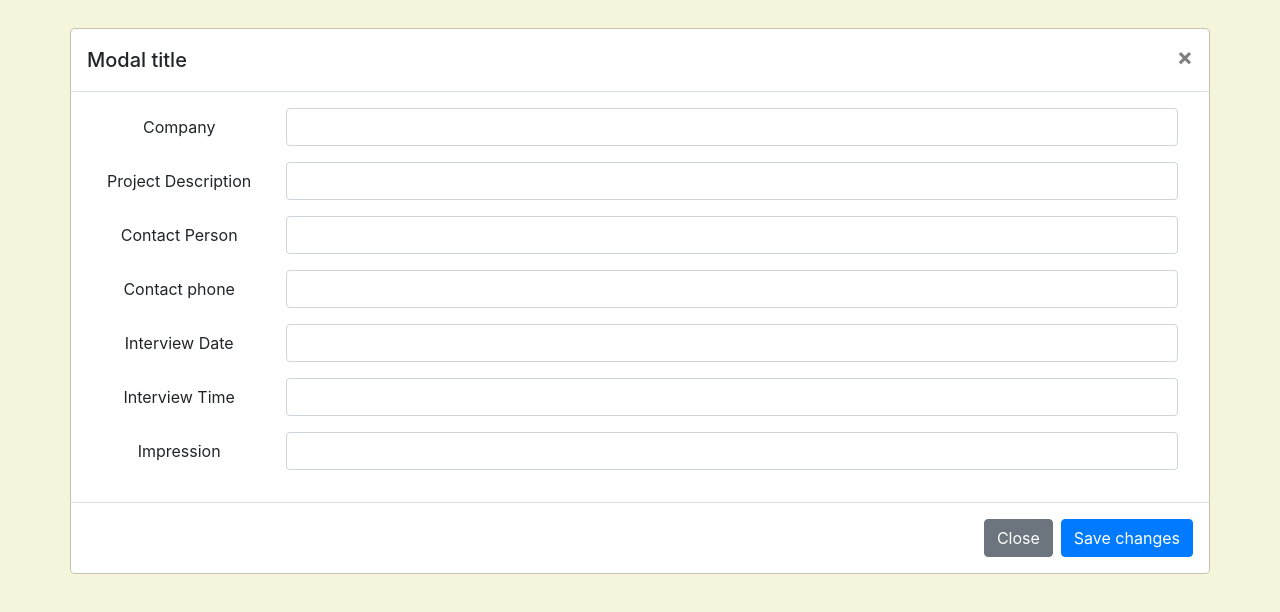
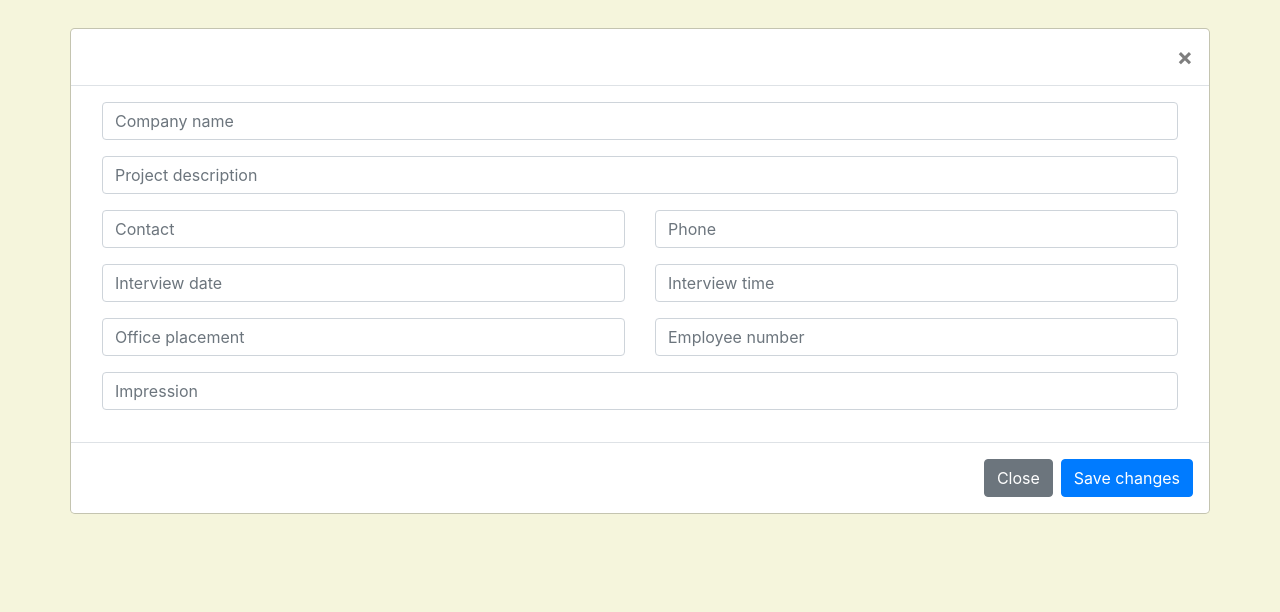
Before and after one commit to nikpopov/interview, a React (Create React App) app: page / in a window 1280 px wide. Both pictures are taken after a click on the button "Add New Record". Shown: the top 612 px of the page. Built offline with nearby package versions, Linux system fonts and the light colour scheme.

Commit message:
commit: Added remove record button

```diff
--- a/src/App.js
+++ b/src/App.js
@@ -51,8 +51,8 @@ class App extends React.Component {
         index = 0,
         number = 0,
         newList = [];
-      if (this.state.list.length && this.state.list.some(item => item.id.toString() === obj.id.toString())) {
-        item = this.state.list.find(item => item.id.toString() === obj.id.toString());
+      if (this.state.list.length && this.state.list.some(item => item.id === obj.id)) {
+        item = this.state.list.find(item => item.id === obj.id);
         index = this.state.list.indexOf(item);
         newList = this.state.list.map(item => item);
         number = 1;
@@ -102,6 +102,15 @@ class App extends React.Component {
     });
   }
 
+  onRemoveRecord = (record) => {
+    const newList = this.state.list.filter(item => item.id !== record.id);
+    console.log(newList);
+    this.setState({
+      list: newList
+    });
+    localStorage.setItem('list', JSON.stringify(newList));
+  }
+
   render() {
     return (
       <div className="App">
@@ -110,6 +119,7 @@ class App extends React.Component {
           list={this.state.list}
           modalIsOpen={this.state.modalIsOpen}
           onEditInterviewData={this.onEditInterviewData}
+          onRemoveRecord={this.onRemoveRecord}
         />
         <Modal
           modalIsOpen={this.state.modalIsOpen}
--- a/src/components/Modal/Modal.js
+++ b/src/components/Modal/Modal.js
@@ -19,7 +19,10 @@ const Modal = (props) => {
     >
       <div className="modal-dialog modal-xl">
         <div className="modal-content">
-          <ModalHeader closeModal={closeModal}/>
+          <ModalHeader
+            closeModal={closeModal}
+            title={record.project}
+          />
           <ModalBody
             onValueChange={onValueChange}
             record={record}
--- a/src/components/Modal/ModalBody.js
+++ b/src/components/Modal/ModalBody.js
@@ -9,58 +9,77 @@ const ModalBody = (props) => {
       <div className='col-12'>
         <div className='form-group row'>
           <TextInput
-            fieldName={'company'}
-            labelText={'Company'}
+            width={12}
+            fieldName='company'
             onChange={onValueChange}
             value={record.company || ''}
+            placeholder='Company name'
           />
         </div>
         <div className='form-group row'>
           <TextInput
+            width={12}
             fieldName={'project'}
-            labelText={'Project Description'}
             onChange={onValueChange}
             value={record.project || ''}
+            placeholder='Project description'
           />
         </div>
         <div className='form-group row'>
           <TextInput
+            width={6}
             fieldName={'contactPerson'}
-            labelText={'Contact Person'}
             onChange={onValueChange}
             value={record.contactPerson || ''}
+            placeholder='Contact'
+          />
+           <TextInput
+            width={6}
+            fieldName={'contactPhone'}
+            onChange={onValueChange}
+            value={record.contactPhone || ''}
+            placeholder='Phone'
           />
         </div>
         <div className='form-group row'>
           <TextInput
-            fieldName={'contactPhone'}
-            labelText={'Contact phone'}
+            width={6}
+            fieldName={'date'}
             onChange={onValueChange}
-            value={record.contactPhone || ''}
+            value={record.date || ''}
+            placeholder='Interview date'
+          />
+          <TextInput
+            width={6}
+            fieldName={'time'}
+            onChange={onValueChange}
+            value={record.time || ''}
+            placeholder='Interview time'
           />
         </div>
         <div className='form-group row'>
           <TextInput
-            fieldName={'date'}
-            labelText={'Interview Date'}
+            width={6}
+            fieldName={'officePlacement'}
             onChange={onValueChange}
-            value={record.date || ''}
+            value={record.impression || ''}
+            placeholder='Office placement'
+          />
+          <TextInput
+            width={6}
+            fieldName={'employeeNumber'}
+            onChange={onValueChange}
+            value={record.impression || ''}
+            placeholder='Employee number'
           />
         </div>
         <div className='form-group row'>
           <TextInput
-            fieldName={'time'}
-            labelText={'Interview Time'}
-            onChange={onValueChange}
-            value={record.time || ''}
-          />
-        </div>
-        <div className='form-group row'>
-          <TextInput
+            width={12}
             fieldName={'impression'}
-            labelText={'Impression'}
             onChange={onValueChange}
             value={record.impression || ''}
+            placeholder='Impression'
           />
         </div>
       </div>
--- a/src/components/Modal/ModalHeader.js
+++ b/src/components/Modal/ModalHeader.js
@@ -1,11 +1,11 @@
 import React from 'react';
 
 const ModalHeader = (props) => {
-  const { closeModal } = props;
+  const { closeModal, title } = props;
 
   return (
     <div className="modal-header">
-      <h5 className="modal-title">Modal title</h5>
+      <h5 className="modal-title">{title}</h5>
       <button
         type="button"
         className="close"
--- a/src/components/formComponents/TextInput.js
+++ b/src/components/formComponents/TextInput.js
@@ -1,18 +1,18 @@
 import React, { Fragment } from 'react';
 
 const TextInput = (props) => {
-  const { fieldName, labelText, onChange, value } = props;
+  const { fieldName, onChange, value, width, placeholder } = props;
 
   return (
     <Fragment>
-      <label htmlFor={fieldName} className='col-sm-2 col-form-label'>{labelText}</label>
-      <div className='col-sm-10'>
+      <div className={`col-sm-${width}`}>
         <input
           name={fieldName}
           type='text'
           className='form-control'
           onChange={onChange}
           value={value}
+          placeholder={placeholder}
         />
       </div>
     </Fragment>
--- a/src/components/tableLayout/TableContent.js
+++ b/src/components/tableLayout/TableContent.js
@@ -2,7 +2,7 @@ import React from 'react';
 import TableItem from './TableItem';
 
 const TableContent = (props) => {
-  const { list, onEditInterviewData } = props;
+  const { list, onEditInterviewData, onRemoveRecord } = props;
 
   return (
     <div className='cols-12'>
@@ -14,6 +14,7 @@ const TableContent = (props) => {
             index={i}
             interview={interview}
             onEditInterviewData={onEditInterviewData}
+            onRemoveRecord={onRemoveRecord}
           />
         );
       })
--- a/src/components/tableLayout/TableHeader.js
+++ b/src/components/tableLayout/TableHeader.js
@@ -6,7 +6,7 @@ const TableHeader = () => {
       <div className='col-3'>
         <h6>Company</h6>
       </div>
-      <div className='col-5'>
+      <div className='col-4'>
         <h6>Short Project Description</h6>
       </div>
       <div className='col-2'>
@@ -18,6 +18,9 @@ const TableHeader = () => {
       <div className='col-1'>
         <h6>Interview Time</h6>
       </div>
+      <div className='col-1'>
+        Remove record
+      </div>
     </div>
   )
 }
--- a/src/components/tableLayout/TableItem.js
+++ b/src/components/tableLayout/TableItem.js
@@ -2,22 +2,27 @@ import React from 'react';
 import classnames from 'classnames';
 
 const TableItem = (props) => {
-  const { index, interview, onEditInterviewData } = props;
+  const { index, interview, onEditInterviewData, onRemoveRecord } = props;
 
   return (
     <div
       className={classnames({
         'row': true,
         'topBottom1REM': true,
-        'pointer': true,
         'odd': index % 2 === 1
       })}
-      onClick={() => onEditInterviewData(interview)}
     >
-      <div className='col-3 textAlignLeft'>
+      <div
+        className='col-3 textAlignLeft pointer'
+        title="Show all company's projects"
+      >
         <h6>{interview.company}</h6>
       </div>
-      <div className='col-5 textAlignLeft'>
+      <div
+        className='col-4 textAlignLeft pointer'
+        onClick={() => onEditInterviewData(interview)}
+        title='Show & Edit Project details'
+      >
         <h6>{interview.project}</h6>
       </div>
       <div className='col-2 textAlignLeft'>
@@ -29,6 +34,14 @@ const TableItem = (props) => {
       <div className='col-1'>
         <h6>{interview.time}</h6>
       </div>
+      <div>
+        <button
+          className='btn btn-secondary'
+          onClick={() => onRemoveRecord(interview)}
+        >
+          Remove
+        </button>
+      </div>
     </div>
   );
 }
--- a/src/components/tableLayout/TableList.js
+++ b/src/components/tableLayout/TableList.js
@@ -3,13 +3,13 @@ import TableHeader from './TableHeader';
 import TableContent from './TableContent';
 
 const TableList = (props) => {
-  const { list, modalIsOpen, onEditInterviewData } = props;
+  const { list, modalIsOpen, onEditInterviewData, onRemoveRecord } = props;
 
   return (
     <div className='container fluid'>
       <TableHeader />
       {list && list.length
-      ? <TableContent list={list} onEditInterviewData={onEditInterviewData}/>
+      ? <TableContent list={list} onEditInterviewData={onEditInterviewData} onRemoveRecord={onRemoveRecord} />
       : !modalIsOpen && <div className='col-12'>There is no any data in your database</div>
       }
     </div>
```
